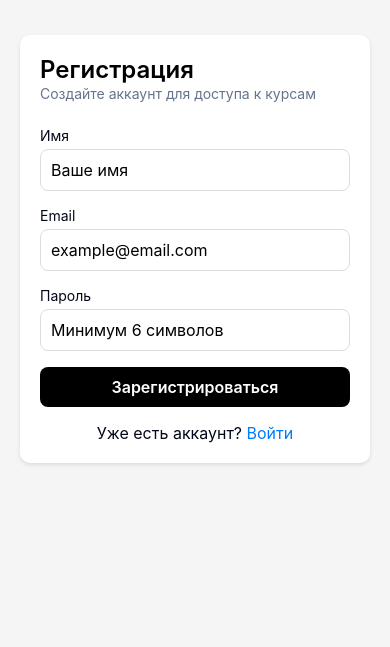
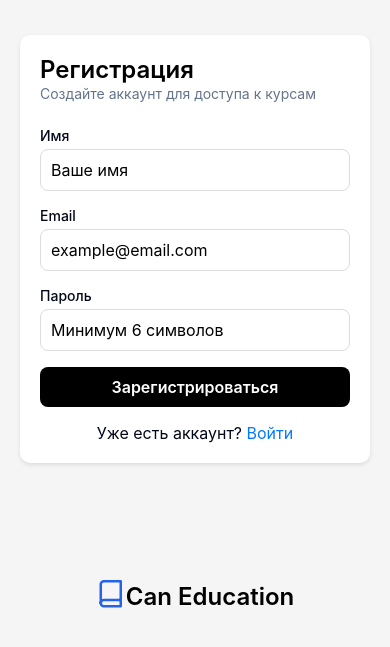
Before and after one commit to nuriddinmahmud/OnlineSchoolCAN, a React Native app: screen /Register in a window 390 px wide. Shown: the part 173-820 px from the top of the page. Built offline with nearby package versions, Linux system fonts and the light colour scheme.

Commit message:
register screen has done

```diff
--- a/package.json
+++ b/package.json
@@ -22,6 +22,7 @@
     "expo-linear-gradient": "~14.1.5",
     "expo-status-bar": "~2.2.3",
     "react": "19.0.0",
+    "react-icons": "^5.5.0",
     "react-native": "0.79.5",
     "react-native-safe-area-context": "^5.5.2",
     "react-native-screens": "^4.11.1",
--- a/src/screens/RegisterScreen.tsx
+++ b/src/screens/RegisterScreen.tsx
@@ -8,6 +8,7 @@ import {
   Alert,
 } from "react-native";
 import { useAuth } from "../features/auth/service/useAuth";
+import Feather from "@expo/vector-icons/Feather";
 
 interface RegisterScreenProps {
   navigation: any;
@@ -94,6 +95,12 @@ const RegisterScreen: React.FC<RegisterScreenProps> = ({ navigation }) => {
           </Text>
         </TouchableOpacity>
       </View>
+      <View style={styles.mainTitleContainer}>
+        <Text style={styles.mainTitle}>
+          <Feather name="book" size={30} color="#2563eb" />
+          Can Education
+        </Text>
+      </View>
     </View>
   );
 };
@@ -104,6 +111,21 @@ const styles = StyleSheet.create({
     backgroundColor: "#f5f5f5",
     justifyContent: "center",
     padding: 20,
+    display: "flex",
+    flexDirection: "column",
+  },
+  mainTitleContainer: {
+    position: "absolute",
+    bottom: 0,
+    left: 0,
+    right: 0,
+    paddingVertical: 60,
+    alignItems: "center",
+  },
+  mainTitle: {
+    fontSize: 24,
+    fontWeight: "600",
+    textAlign: "center",
   },
   title: {
     fontSize: 24,
@@ -118,7 +140,7 @@ const styles = StyleSheet.create({
   },
   label: {
     fontSize: 14,
-    fontWeight: "400",
+    fontWeight: "500",
     color: "#020817",
     marginBottom: 5,
   },
```
Also changed, not shown: 1 other file (tests, documents, lock files or other folders).
